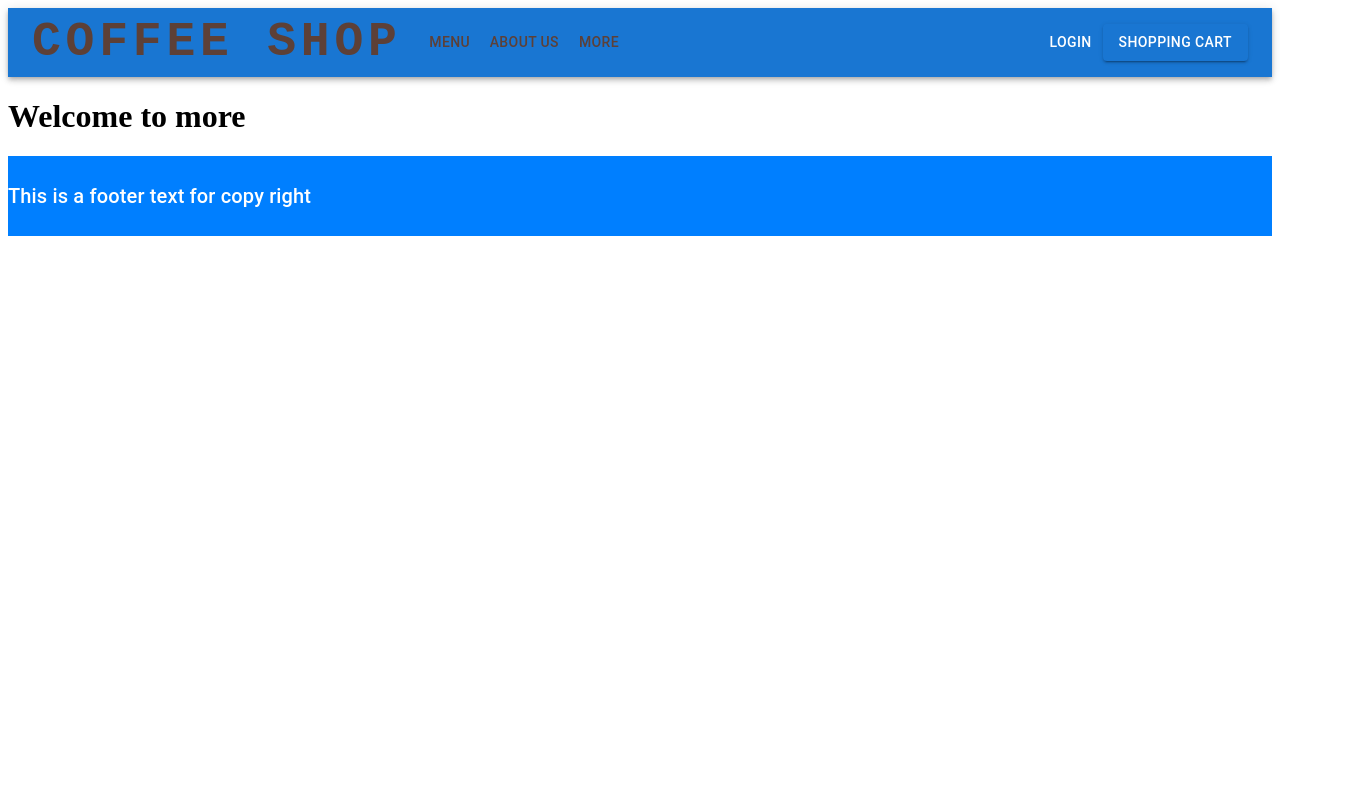
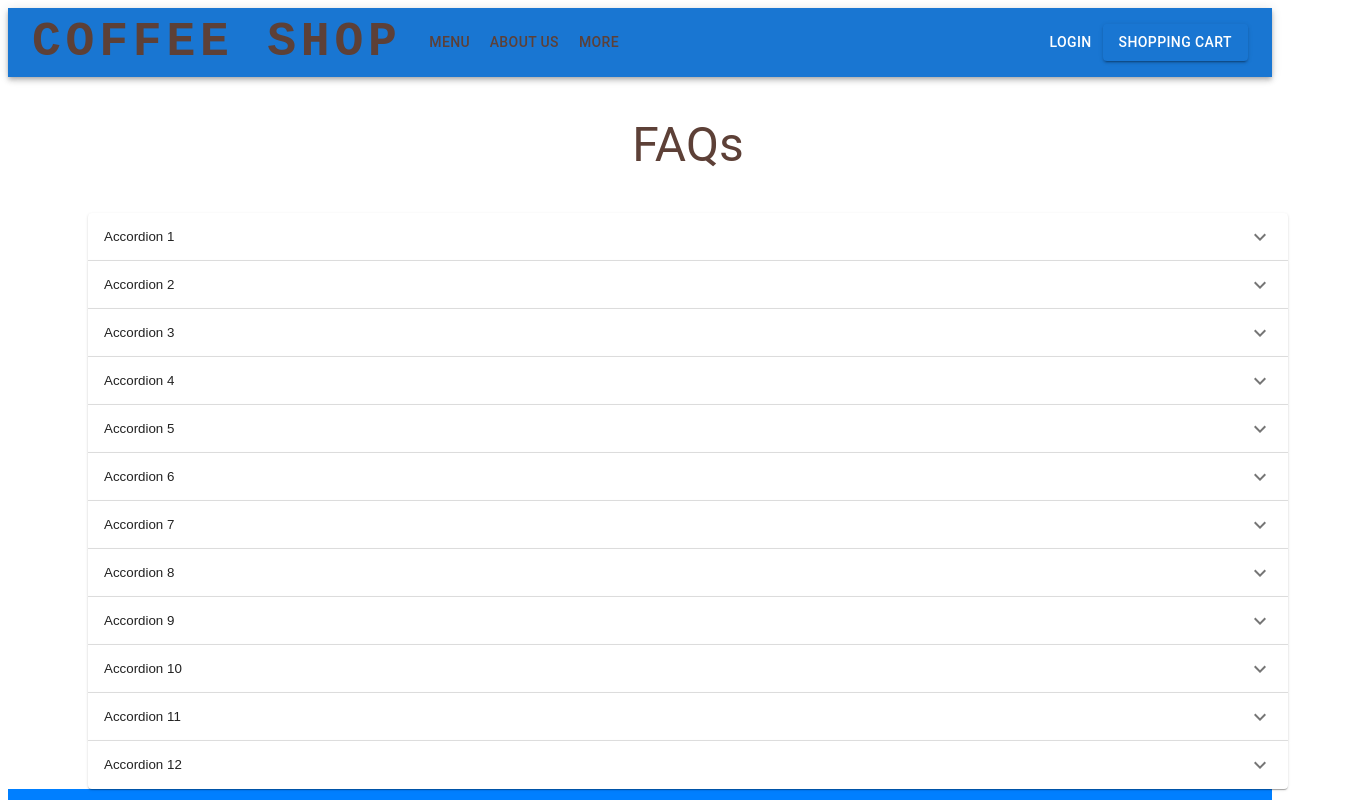
Before and after one commit to FangyuanCao/5520project, a React (Create React App) app in the folder coffee-shop/: page /More in a window 1280 px wide. Shown: the top 800 px of the page, 1368 px wide, since content can reach past the window. Built offline with nearby package versions, Linux system fonts and the light colour scheme.

Commit message:
ADD FAQS/ABOUT US/DISCOUNT PAGES

```diff
--- a/coffee-shop/src/components/AboutUs.js
+++ b/coffee-shop/src/components/AboutUs.js
@@ -1,23 +1,20 @@
 import * as React from 'react';
-import { styled } from '@mui/material/styles';
 import Grid from '@mui/material/Grid';
-import Paper from '@mui/material/Paper';
 import Box from '@mui/material/Box';
 import Typography from "@mui/material/Typography";
 import Card from '@mui/material/Card';
-import CardActions from '@mui/material/CardActions';
-import CardContent from '@mui/material/CardContent';
 import CardMedia from '@mui/material/CardMedia';
 import coffee from './picture/coffee.jpg';
 
 
-export default function RowAndColumnSpacing() {
+export default function AboutUsPage() {
   return (
 <Box sx={{ width: '100%', height: '100%',mt:5,px:10}}> {/* 设置 Box 高度为全屏 */}
+  <Box>
   <Grid container>
     <Grid item xs={6}> {/* 左侧占据屏幕的一半 */}
       <Box sx={{ height: '40vh', display: 'flex', alignItems: 'center', justifyContent: 'center' }}>
-        <Typography variant="h5" color='#5d4037' textAlign="left" >
+        <Typography variant="h5" color='#5d4037' textAlign="left" height='360'>
 
 
         Welcome to [Coffee Shop Name]!
@@ -32,7 +29,7 @@ Join us for a quiet moment or a lively chat with friends, and don’t miss our r
     </Grid>
     <Grid item xs={6}> {/* 右侧占据屏幕的另一半 */}
 
-    <Card sx={{width:"60%",mt:5,px:5}} >
+    <Card sx={{width:"60%",mt:5}} >
       <CardMedia
         component="img"
         alt="advertisement"
@@ -43,6 +40,44 @@ Join us for a quiet moment or a lively chat with friends, and don’t miss our r
 
     </Grid>
   </Grid>
+  </Box>
+  <Box sx={{width: '100%', height: '100%',mt:5}}>
+        {[1, 2, 3].map((index) => (
+          <Grid container key={index} sx={{ mb: 5 }}>
+            <Grid item xs={6}> {/* 左侧图片 */}
+              <Card sx={{ width: "100%", mx: "auto" }}>
+                <CardMedia
+                  component="img"
+                  alt={`Story Image ${index}`}
+                  height="300"
+                  image={coffee}
+                />
+              </Card>
+            </Grid>
+            <Grid item xs={6}> {/* 右侧文字 */}
+              <Box sx={{ display: 'flex', alignItems: 'center', height: '100%'}}>
+                <Typography variant="body1" color='#5d4037' textAlign="left" sx={{width:"60%",mt:5,px:5 }}>
+                  {index === 1 && (
+                    <>
+                      <strong>Our Coffee Journey:</strong> From farm to cup, we take pride in sourcing the best beans, ensuring sustainability and quality in every sip.
+                    </>
+                  )}
+                  {index === 2 && (
+                    <>
+                      <strong>Brewing Techniques:</strong> Blending the traditional with the innovative, our expert baristas craft each cup with care, ensuring consistency and flavor.
+                    </>
+                  )}
+                  {index === 3 && (
+                    <>
+                      <strong>Community & Events:</strong> More than just a coffee shop, we host regular workshops, events, and tastings, bringing people together over their love for coffee.
+                    </>
+                  )}
+                </Typography>
+              </Box>
+            </Grid>
+          </Grid>
+        ))}
+      </Box>
 </Box>
   );
 }
--- /dev/null
+++ b/coffee-shop/src/components/Discount.js
@@ -0,0 +1,84 @@
+import React from 'react';
+import { Grid, Box, Typography, Button, Paper } from '@mui/material';
+import coffee from "./picture/coffee.jpg";
+import {useNavigate} from 'react-router-dom';
+
+const DiscountPage = () => {
+  const navigate = useNavigate();
+  const rewards = [
+    { title: 'Reward 1', description: 'Description 1', image: 'reward1.png' },
+    { title: 'Reward 2', description: 'Description 2', image: 'reward2.png' },
+    { title: 'Reward 3', description: 'Description 3', image: 'reward3.png' },
+  ];
+
+  return (
+    <Box sx={{ flexGrow: 1, padding: 4 }}>
+      {/* 上半部分 */}
+      <Grid container spacing={2} alignItems="center">
+        <Grid item xs={12} md={6}>
+          <Typography variant="h4" gutterBottom>
+            Special Discount Offer!
+          </Typography>
+          <Typography variant="body1" gutterBottom>
+            Enjoy amazing discounts on your favorite items.
+          </Typography>
+          <Button variant="contained" color="primary" onClick={() => navigate('/Menu')}>
+            Order Now
+          </Button>
+        </Grid>
+        <Grid item xs={12} md={6}>
+          <Box
+            component="img"
+            sx={{
+              width: '100%',
+              height: 'auto',
+            }}
+            alt="Discount Offer"
+            src={coffee}
+          />
+        </Grid>
+      </Grid>
+
+      {/* 下半部分：Rewards & Offers */}
+      <Box sx={{ marginTop: 4 }}>
+        <Typography variant="h5" gutterBottom>
+          Rewards & Offers
+        </Typography>
+        <Grid container spacing={2}>
+          {rewards.map((reward, index) => (
+            <Grid item xs={12} sm={4} key={index}>
+              <Paper
+                sx={{
+                  padding: 2,
+                  textAlign: 'center',
+                  backgroundColor: '#f5f5f5',
+                }}
+              >
+                <Box
+                  component="img"
+                  sx={{
+                    width: '100%',
+                    height: 'auto',
+                  }}
+                  alt={reward.title}
+                  src={coffee}
+                />
+                <Typography variant="h6" gutterBottom>
+                  {reward.title}
+                </Typography>
+                <Typography variant="body2" gutterBottom>
+                  {reward.description}
+                </Typography>
+                <Button variant="contained" color="secondary">
+                  Add to Cart
+                </Button>
+              </Paper>
+            </Grid>
+          ))}
+        </Grid>
+      </Box>
+    </Box>
+  );
+};
+
+export default DiscountPage;
--- a/coffee-shop/src/components/Foot.js
+++ b/coffee-shop/src/components/Foot.js
@@ -25,7 +25,7 @@ export default function foot() {
       alignItems: 'center',
     }}>
     <Typography variant="h6" color="white">
-    This is a footer text  for copy right
+    All rights reserved.
   </Typography>
     </Box>
     </ThemeProvider>
--- a/coffee-shop/src/components/More.js
+++ b/coffee-shop/src/components/More.js
@@ -1,7 +1,79 @@
-export default function MyApp() {
-    return (
-      <div>
-        <h1>Welcome to more</h1>
-      </div>
-    );
+import * as React from 'react';
+import Accordion from '@mui/material/Accordion';
+import AccordionSummary from '@mui/material/AccordionSummary';
+import AccordionDetails from '@mui/material/AccordionDetails';
+import ExpandMoreIcon from '@mui/icons-material/ExpandMore';
+import Box from '@mui/material/Box';
+import Typography from '@mui/material/Typography';
+
+const faqs = [
+  {
+    summary: 'Accordion 1',
+    details: 'Lorem ipsum dolor sit amet, consectetur adipiscing elit. Suspendisse malesuada lacus ex, sit amet blandit leo lobortis eget.',
+  },
+  {
+    summary: 'Accordion 2',
+    details: 'Lorem ipsum dolor sit amet, consectetur adipiscing elit. Suspendisse malesuada lacus ex, sit amet blandit leo lobortis eget.',
+  },
+  {
+    summary: 'Accordion 3',
+    details: 'Lorem ipsum dolor sit amet, consectetur adipiscing elit. Suspendisse malesuada lacus ex, sit amet blandit leo lobortis eget.',
+  },
+  {
+    summary: 'Accordion 4',
+    details: 'Lorem ipsum dolor sit amet, consectetur adipiscing elit. Suspendisse malesuada lacus ex, sit amet blandit leo lobortis eget.',
+  },
+  {
+    summary: 'Accordion 5',
+    details: 'Lorem ipsum dolor sit amet, consectetur adipiscing elit. Suspendisse malesuada lacus ex, sit amet blandit leo lobortis eget.',
+  },
+  {
+    summary: 'Accordion 6',
+    details: 'Lorem ipsum dolor sit amet, consectetur adipiscing elit. Suspendisse malesuada lacus ex, sit amet blandit leo lobortis eget.',
+  },
+  {
+    summary: 'Accordion 7',
+    details: 'Lorem ipsum dolor sit amet, consectetur adipiscing elit. Suspendisse malesuada lacus ex, sit amet blandit leo lobortis eget.',
+  },
+  {
+    summary: 'Accordion 8',
+    details: 'Lorem ipsum dolor sit amet, consectetur adipiscing elit. Suspendisse malesuada lacus ex, sit amet blandit leo lobortis eget.',
+  },
+  {
+    summary: 'Accordion 9',
+    details: 'Lorem ipsum dolor sit amet, consectetur adipiscing elit. Suspendisse malesuada lacus ex, sit amet blandit leo lobortis eget.',
+  },
+  {
+    summary: 'Accordion 10',
+    details: 'Lorem ipsum dolor sit amet, consectetur adipiscing elit. Suspendisse malesuada lacus ex, sit amet blandit leo lobortis eget.',
+  },
+  {
+    summary: 'Accordion 11',
+    details: 'Lorem ipsum dolor sit amet, consectetur adipiscing elit. Suspendisse malesuada lacus ex, sit amet blandit leo lobortis eget.',
+  },
+  {
+    summary: 'Accordion 12',
+    details: 'Lorem ipsum dolor sit amet, consectetur adipiscing elit. Suspendisse malesuada lacus ex, sit amet blandit leo lobortis eget.',
   }
+  // Add more FAQs here
+];
+
+export default function AccordionUsage() {
+  return (
+    <Box sx={{ width: '100%', maxWidth: '1200px', mx: 'auto', px: 10, mt: 5}}>
+      <Typography variant="h3" color='#5d4037' textAlign="center" sx={{ mb: 5 }}>
+        FAQs
+      </Typography>
+      {faqs.map((faq, index) => (
+        <Accordion key={index}>
+          <AccordionSummary expandIcon={<ExpandMoreIcon />} aria-controls={`panel${index}-content`} id={`panel${index}-header`}>
+            {faq.summary}
+          </AccordionSummary>
+          <AccordionDetails>
+            {faq.details}
+          </AccordionDetails>
+        </Accordion>
+      ))}
+    </Box>
+  );
+}
--- a/coffee-shop/src/routes/router.js
+++ b/coffee-shop/src/routes/router.js
@@ -10,6 +10,7 @@ import Events from '../components/Events';
 import SignUp from '../components/SignUp';
 import Foot from '../components/Foot';
 import Submenu from '../components/SubMenu';
+import Discount from '../components/Discount'
 
 function AppRouter() {
   return (
@@ -24,6 +25,7 @@ function AppRouter() {
         <Route path="/Events" element={<Events />} />
         <Route path="/SignUp" element={<SignUp />} />
         <Route path="/Menu/SubMenu" element={<Submenu />} />
+        <Route path="/Discount" element={<Discount />} />
       </Routes>
       <Foot />
     </Router>
```
